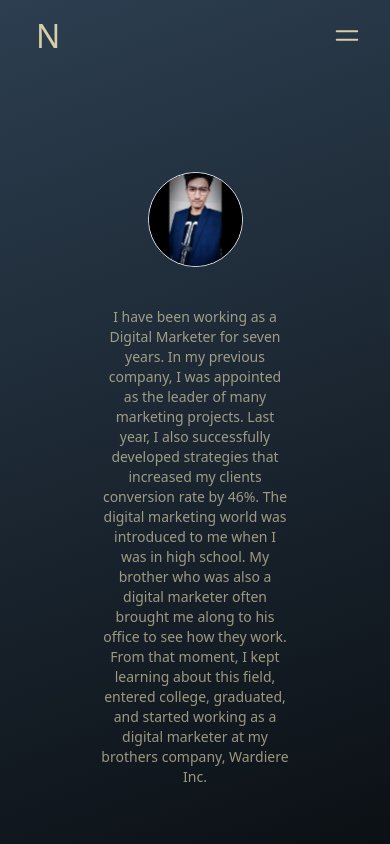
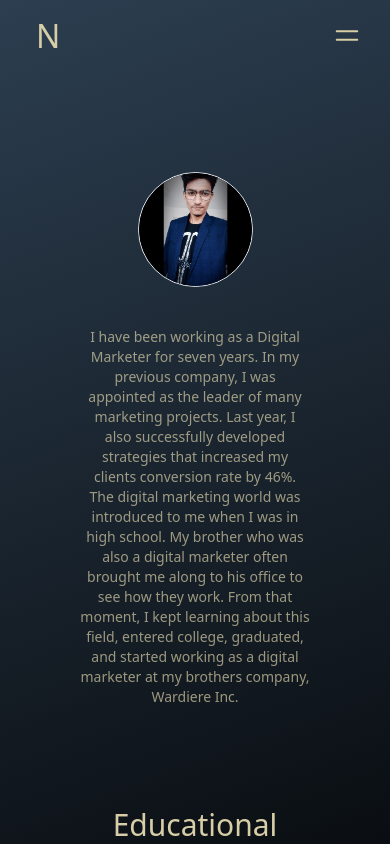
Before and after one commit to kaiesmahmud/nehal-portfolio, a React (Create React App) app: page /about in a window 390 px wide. Shown: the top 844 px of the page. Built offline with nearby package versions, Linux system fonts and the light colour scheme.

Commit message:
about page updated

```diff
--- a/src/pages/About.js
+++ b/src/pages/About.js
@@ -27,7 +27,7 @@ const About = () => {
     ]
     return (
         <div className=' m-10 lg:m-20'>
-            <section  className='mx-10 lg:mx-20 my-20 p-5 flex flex-col items-center lg:flex-row lg:justify-between '>
+            <section  className='mx-5 md:mx-10 lg:mx-20 my-20 p-5 flex flex-col items-center lg:flex-row lg:justify-between '>
                 <div className='w-[100%] lg:max-w-[50%] flex justify-center items-center '>
                     <img src='nehal.png' alt='Kaies Mahmud Nehal' className='rounded-[50%] w-[50%] max-w-[500px] border '/>
                 </div>
```
